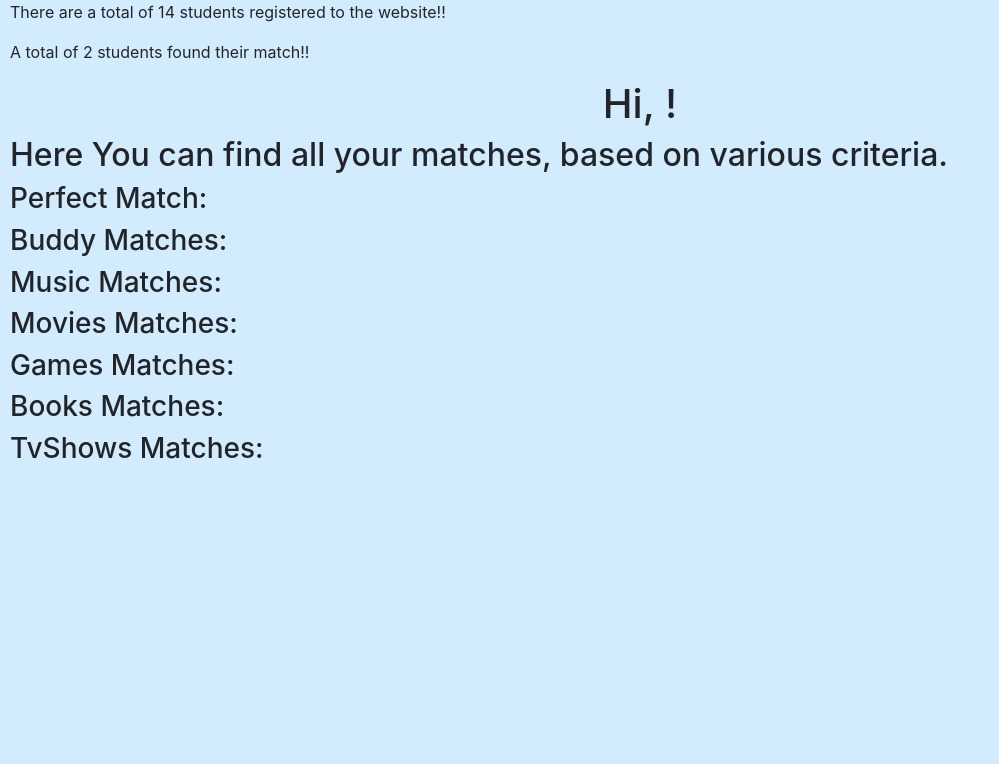
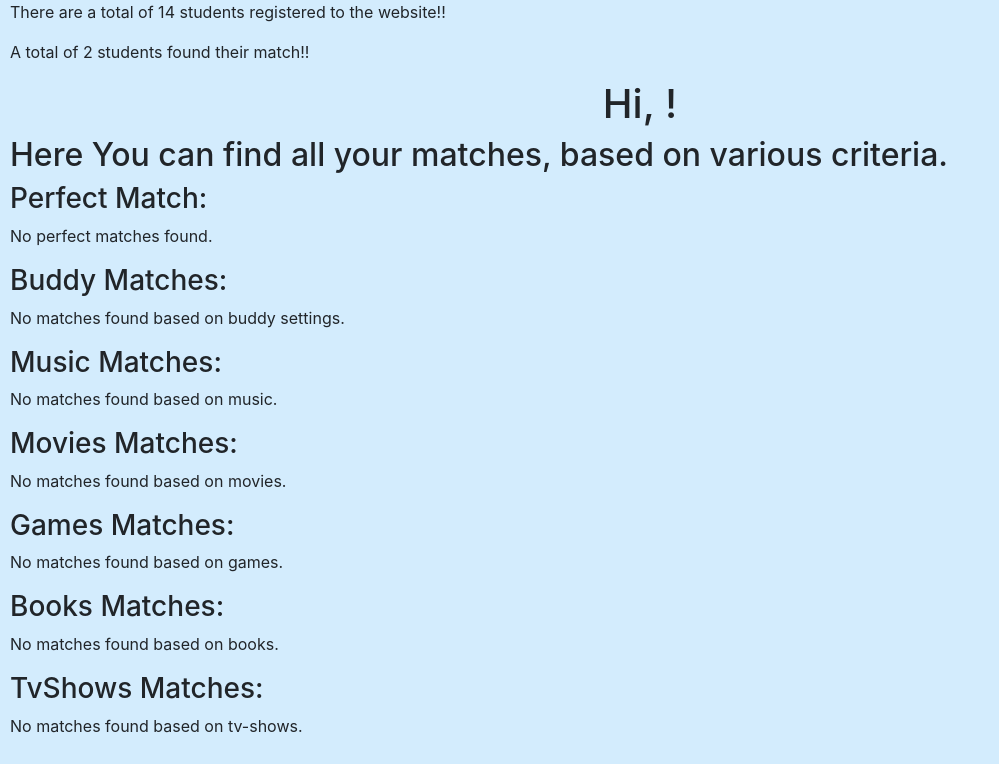
Before and after one commit to GlennVanLaere/PHP-project, a PHP site: page /match.php in a window 1280 px wide. Shown: the part 77-841 px from the top of the page, without its empty margins (0-999 px from the left). Before the commit the page ends 536 px from the top, so only its background shows below. Run offline with PHP 8.4, Linux system fonts and the light colour scheme; a user stored in the database is signed in; data comes from the database, SQL or seed files in the repository.

Commit message:
error no matches adjusted

```diff
--- a/match.php
+++ b/match.php
@@ -53,6 +53,7 @@ include_once(__DIR__."/classes/User.php");
 
     <?php  echo '<h1> Hi, '.$info['firstName'].'  '. $info['lastName'].'!</h1>'; ?>
     <h2>Here You can find all your matches, based on various criteria.</h2>
+
     <h3>Perfect Match:</h3>
     <?php foreach ($perfectMatch as $pm): ?>
     <p><?php echo $pm['firstName'] . " " . $pm['lastName']; ?></p>
@@ -65,7 +66,7 @@ include_once(__DIR__."/classes/User.php");
     <p>Also watches: <?php echo $pm['tvShows'] . " tvShows" ; ?></p>
     <h4>Conclusion: 100% the perfect match!</h4>
     <?php endforeach; ?>
-    <?php if($perfectMatch ===NULL){ echo '<p>No perfect matches found.</p>'; } ?>
+    <?php if(!$perfectMatch){ echo '<p>No perfect matches found.</p>'; } ?>
 
 <h3>Buddy Matches:</h3>
     <?php foreach ($buddyMatch as $bm): ?>
@@ -73,6 +74,7 @@ include_once(__DIR__."/classes/User.php");
     <?php $person->setBuddyId($bm['id']); ?>
     <?php include("includes/buddyRequestButtons.inc.php") ?>
     <?php endforeach; ?>
+    <?php if(!$buddyMatch){ echo '<p>No matches found based on buddy settings.</p>'; } ?>
 
 <h3>Music Matches:</h3>
     <?php foreach ($musicMatch as $mum): ?>
@@ -80,7 +82,7 @@ include_once(__DIR__."/classes/User.php");
     <?php $person->setBuddyId($mum['id']); ?>
     <?php include("includes/buddyRequestButtons.inc.php") ?>
     <?php endforeach; ?>
-    <?php if($musicMatch ===NULL){ echo '<p>No perfect matches found based on music.</p>'; } ?>
+    <?php if(!$musicMatch){ echo '<p>No matches found based on music.</p>'; } ?>
 
 <h3>Movies Matches:</h3>
     <?php foreach ($moviesMatch as $mom): ?>
@@ -88,7 +90,7 @@ include_once(__DIR__."/classes/User.php");
     <?php $person->setBuddyId($mom['id']); ?>
     <?php include("includes/buddyRequestButtons.inc.php") ?>
     <?php endforeach; ?>
-    <?php if($moviesMatch ===NULL){ echo '<p>No perfect matches found based on movies.</p>'; } ?>
+    <?php if(!$moviesMatch){ echo '<p>No matches found based on movies.</p>'; } ?>
 
 <h3>Games Matches:</h3>
     <?php foreach ($gamesMatch as $gm): ?>
@@ -96,7 +98,7 @@ include_once(__DIR__."/classes/User.php");
     <?php $person->setBuddyId($gm['id']); ?>
     <?php include("includes/buddyRequestButtons.inc.php") ?>
     <?php endforeach; ?>
-    <?php if($gamesMatch ===NULL){ echo '<p>No perfect matches found based on games.</p>'; } ?>
+    <?php if(!$gamesMatch){ echo '<p>No matches found based on games.</p>'; } ?>
 
 <h3>Books Matches:</h3>
     <?php foreach ($booksMatch as $bm): ?>
@@ -104,7 +106,7 @@ include_once(__DIR__."/classes/User.php");
     <?php $person->setBuddyId($bm['id']); ?>
     <?php include("includes/buddyRequestButtons.inc.php") ?>
     <?php endforeach; ?>
-    <?php if($booksMatch ===NULL){ echo '<p> no perfect matches found based on books, search based on another tag </p>'; } ?>
+    <?php if(!$booksMatch){ echo '<p>No matches found based on books.</p>'; } ?>
 
 <h3>TvShows Matches:</h3>
     <?php foreach ($tvShowsMatch as $tm): ?>
@@ -112,7 +114,7 @@ include_once(__DIR__."/classes/User.php");
     <?php $person->setBuddyId($tm['id']); ?>
     <?php include("includes/buddyRequestButtons.inc.php") ?>
     <?php endforeach; ?>
-    <?php if($tvShowsMatch ===NULL){ echo '<p> no perfect matches found based on tv-shows, search based on another tag </p>'; } ?>
+    <?php if(!$tvShowsMatch){ echo '<p>No matches found based on tv-shows.</p>'; } ?>
 
     <script src="js/buddyRequest.js"></script>
 </body>
```
